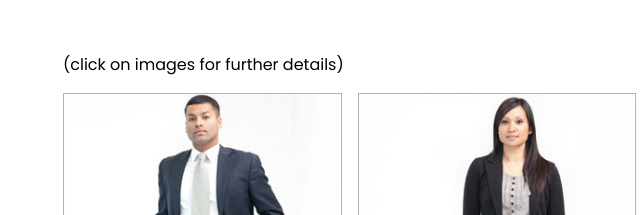
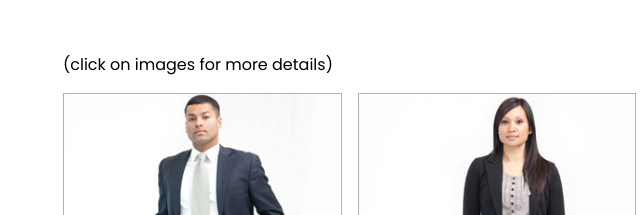
Before and after one commit to chanceshelby/BPA, a plain HTML site: page Attire.html in a window 1280 px wide. Shown: the part 234-449 px from the top of the page, 293-933 px from the left. Drawn offline with nearby package versions, Linux system fonts and the light colour scheme.

Commit message:
Update Attire.html

```diff
--- a/Attire.html
+++ b/Attire.html
@@ -54,7 +54,7 @@ body {font-size:16px;}
     <hr style="width:50px;border:5px solid #002960" class="w3-round">
    <p>Below is the proper dress code for all BPA activities.</p>
 	  <br>
-	  <p>(click on images for further details)</p>
+	  <p>(click on images for more details)</p>
   </div>
 
 
```
